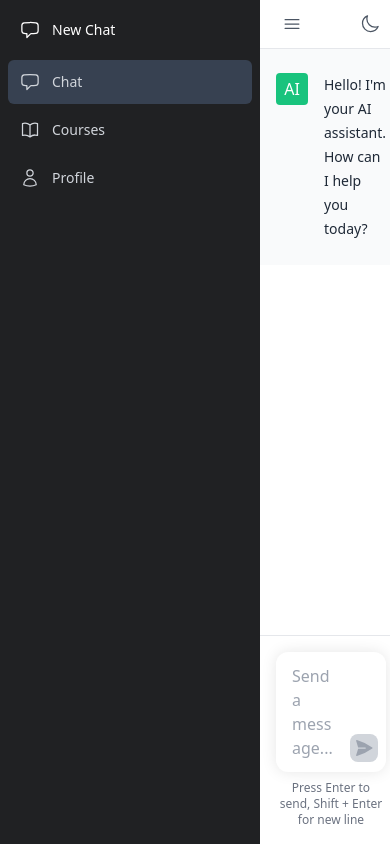
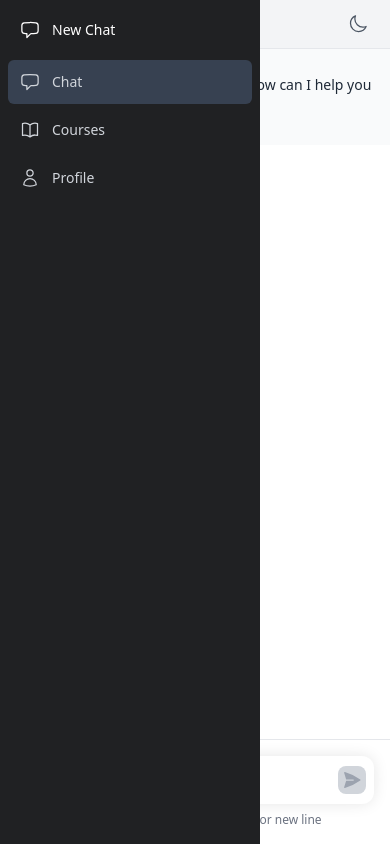
Before and after one commit to chojuninengu/open-minds-platform, a React (Vite) app in the folder frontend/: page /chat in a window 390 px wide. Built offline with nearby package versions, Linux system fonts and the light colour scheme.

Commit message:
Refactor MainLayout component for improved structure and styling
- Removed unused theme context import.
- Simplified MainLayoutProps interface by inlining the children prop.
- Updated layout styles for better responsiveness and visual consistency.

```diff
--- a/frontend/src/components/layout/MainLayout.tsx
+++ b/frontend/src/components/layout/MainLayout.tsx
@@ -1,14 +1,8 @@
 import React, { useState } from 'react';
 import { Header } from './Header';
 import { Sidebar } from './Sidebar';
-import { useTheme } from '../../context/ThemeContext';
 
-interface MainLayoutProps {
-  children: React.ReactNode;
-}
-
-export const MainLayout: React.FC<MainLayoutProps> = ({ children }) => {
-  const { isDarkMode } = useTheme();
+export const MainLayout: React.FC<{ children: React.ReactNode }> = ({ children }) => {
   const [isSidebarOpen, setIsSidebarOpen] = useState(true);
 
   const toggleSidebar = () => {
@@ -16,11 +10,11 @@ export const MainLayout: React.FC<MainLayoutProps> = ({ children }) => {
   };
 
   return (
-    <div className="h-screen flex bg-white dark:bg-[#343541]">
+    <div className="flex h-screen bg-gray-100 dark:bg-[#1a1b26]">
       <Sidebar isOpen={isSidebarOpen} />
-      <div className={`flex-1 flex flex-col transition-all duration-200 ease-in-out ${isSidebarOpen ? 'ml-[260px]' : 'ml-0'}`}>
-        <Header onMenuClick={toggleSidebar} />
-        <main className="flex-1 relative overflow-auto">
+      <div className="flex flex-col flex-1">
+        <Header onToggleSidebar={toggleSidebar} />
+        <main className="flex-1 overflow-hidden">
           {children}
         </main>
       </div>
```
